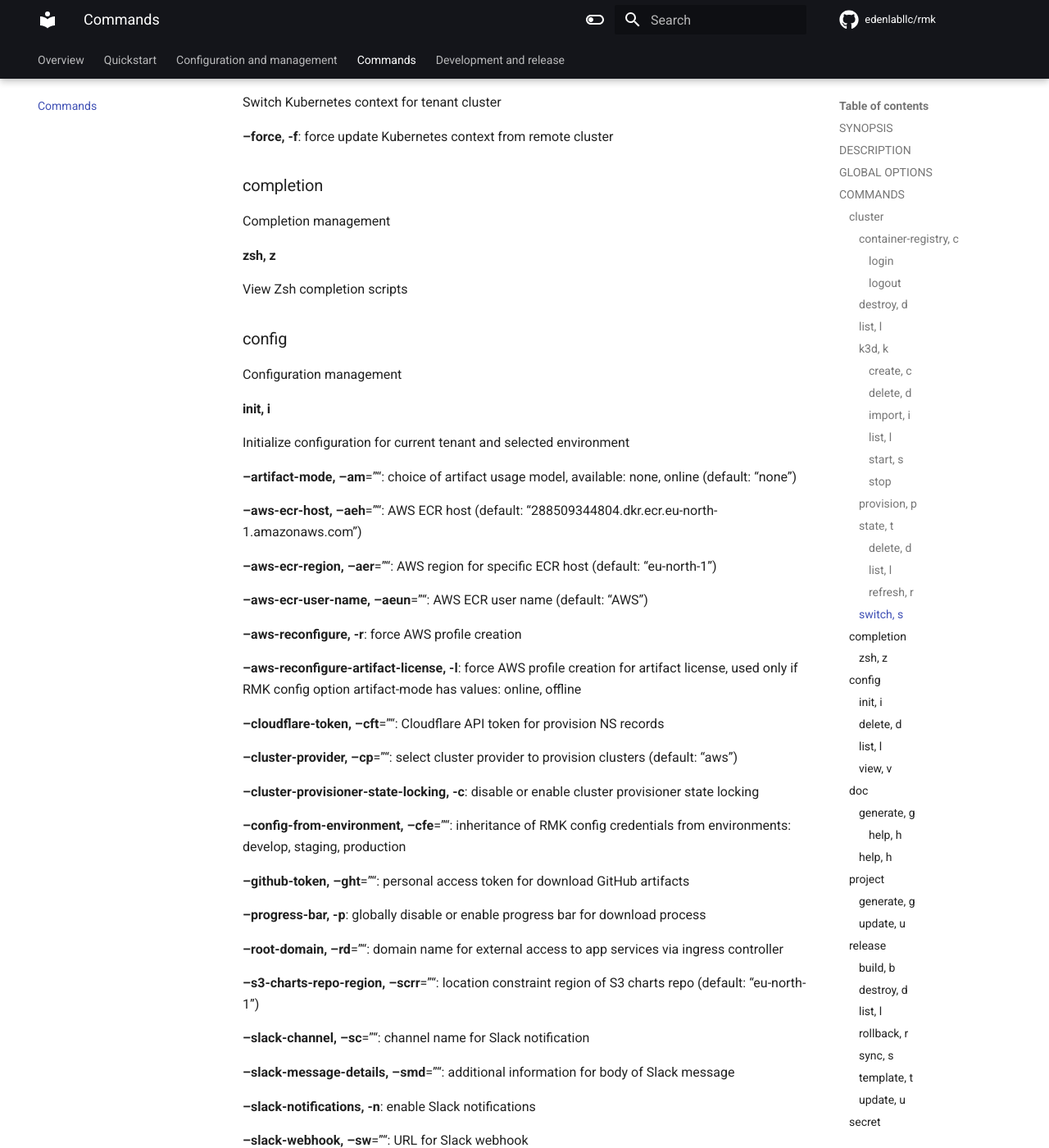
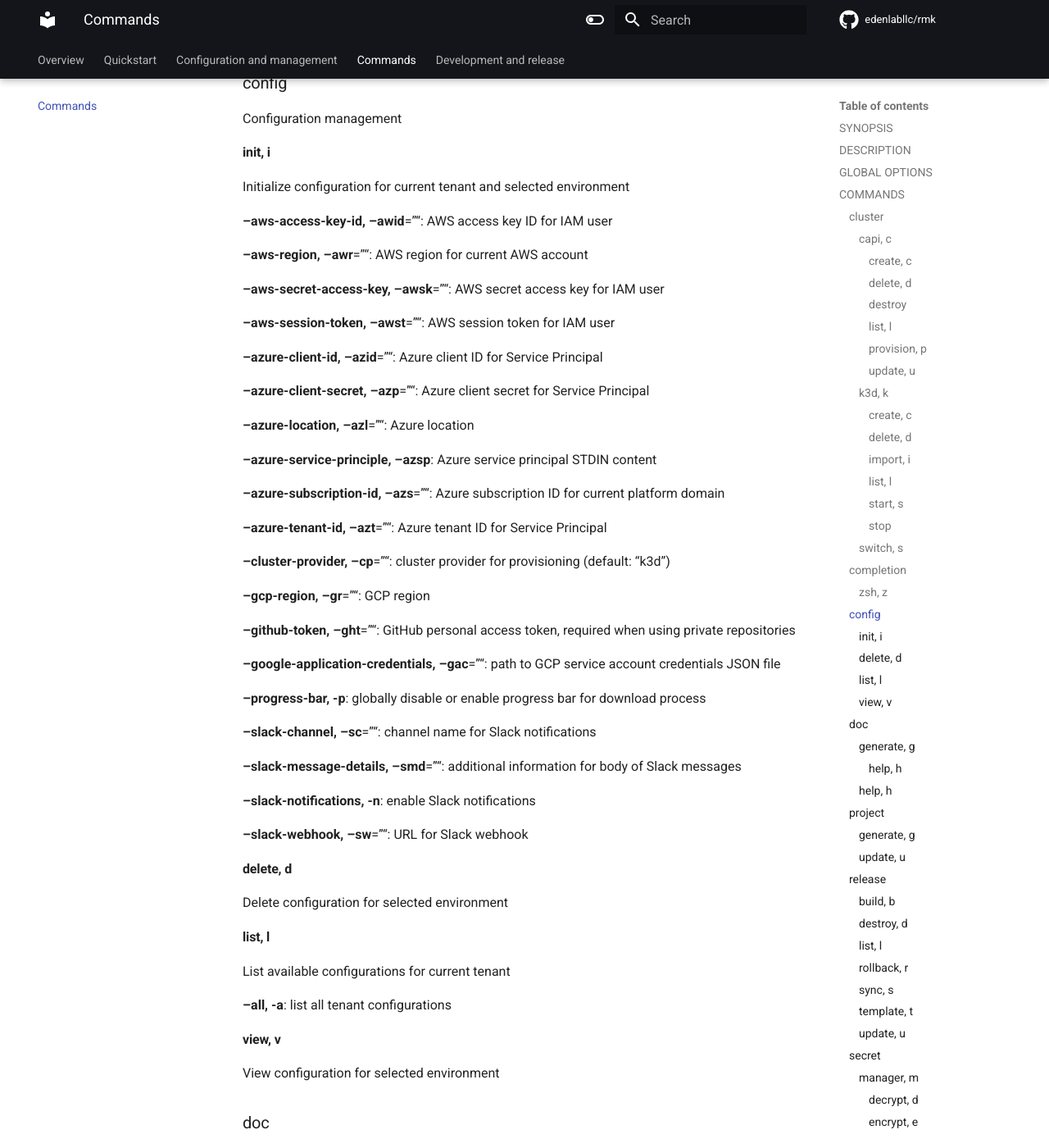
Before and after one commit to edenlabllc/rmk, an MkDocs documentation site: the page built from docs/commands.md, in a window 1280 px wide and 1400 px high, scrolled down 2782 px. Shown: the whole window at 82% size. Built offline with MkDocs 1.6.1 and Material for MkDocs 9.7.7, drawn with Linux system fonts in a browser that asks for light colours; comment, search, counter and statistics services are not loaded; the version menu is left out; some of the changed text lies outside the part shown.

Commit message:
[skip docs commands update] Update commands documentation

```diff
--- a/docs/commands.md
+++ b/docs/commands.md
@@ -45,27 +45,35 @@ rmk [GLOBAL OPTIONS] command [COMMAND OPTIONS] [ARGUMENTS...]
 
 Cluster management
 
-#### container-registry, c
+#### capi, c
 
-Container registry management
+CAPI cluster management
 
-##### login
+##### create, c
 
-Log in to container registry
+Create CAPI management cluster
 
-**--get-token, -g**: get ECR token for authentication
+**--k3d-volume-host-path, --kv**="": host local directory path for mount into K3D cluster (default: present working directory)
 
-##### logout
+##### delete, d
 
-Log out from container registry
+Delete CAPI management cluster
 
-#### destroy, d
+##### destroy
 
-Destroy AWS cluster using Terraform
+Destroy K8S target (workload) cluster
 
-#### list, l
+##### list, l
 
-List all Terraform available workspaces
+List CAPI management clusters
+
+##### provision, p
+
+Provision K8S target (workload) cluster
+
+##### update, u
+
+Update CAPI management cluster
 
 #### k3d, k
 
@@ -99,30 +107,6 @@ Start K3D cluster
 
 Stop K3D cluster
 
-#### provision, p
-
-Provision AWS cluster using Terraform
-
-**--plan, -p**: creates an execution Terraform plan
-
-#### state, t
-
-State cluster management using Terraform
-
-##### delete, d
-
-Delete resource from Terraform state
-
-**--resource-address, --ra**="": resource address for delete from Terraform state
-
-##### list, l
-
-List resources from Terraform state
-
-##### refresh, r
-
-Update state file for AWS cluster using Terraform
-
 #### switch, s
 
 Switch Kubernetes context for tenant cluster
@@ -145,37 +129,39 @@ Configuration management
 
 Initialize configuration for current tenant and selected environment
 
-**--artifact-mode, --am**="": choice of artifact usage model, available: none, online (default: "none")
+**--aws-access-key-id, --awid**="": AWS access key ID for IAM user
 
-**--aws-ecr-host, --aeh**="": AWS ECR host (default: "288509344804.dkr.ecr.eu-north-1.amazonaws.com")
+**--aws-region, --awr**="": AWS region for current AWS account
 
-**--aws-ecr-region, --aer**="": AWS region for specific ECR host (default: "eu-north-1")
+**--aws-secret-access-key, --awsk**="": AWS secret access key for IAM user
 
-**--aws-ecr-user-name, --aeun**="": AWS ECR user name (default: "AWS")
+**--aws-session-token, --awst**="": AWS session token for IAM user
 
-**--aws-reconfigure, -r**: force AWS profile creation
+**--azure-client-id, --azid**="": Azure client ID for Service Principal
 
-**--aws-reconfigure-artifact-license, -l**: force AWS profile creation for artifact license, used only if RMK config option artifact-mode has values: online, offline
+**--azure-client-secret, --azp**="": Azure client secret for Service Principal
 
-**--cloudflare-token, --cft**="": Cloudflare API token for provision NS records
+**--azure-location, --azl**="": Azure location
 
-**--cluster-provider, --cp**="": select cluster provider to provision clusters (default: "aws")
+**--azure-service-principle, --azsp**: Azure service principal STDIN content
 
-**--cluster-provisioner-state-locking, -c**: disable or enable cluster provisioner state locking
+**--azure-subscription-id, --azs**="": Azure subscription ID for current platform domain
 
-**--config-from-environment, --cfe**="": inheritance of RMK config credentials from environments: develop, staging, production
+**--azure-tenant-id, --azt**="": Azure tenant ID for Service Principal
 
-**--github-token, --ght**="": personal access token for download GitHub artifacts
+**--cluster-provider, --cp**="": cluster provider for provisioning (default: "k3d")
+
+**--gcp-region, --gr**="": GCP region
+
+**--github-token, --ght**="": GitHub personal access token, required when using private repositories
+
+**--google-application-credentials, --gac**="": path to GCP service account credentials JSON file
 
 **--progress-bar, -p**: globally disable or enable progress bar for download process
 
-**--root-domain, --rd**="": domain name for external access to app services via ingress controller
+**--slack-channel, --sc**="": channel name for Slack notifications
 
-**--s3-charts-repo-region, --scrr**="": location constraint region of S3 charts repo (default: "eu-north-1")
-
-**--slack-channel, --sc**="": channel name for Slack notification
-
-**--slack-message-details, --smd**="": additional information for body of Slack message
+**--slack-message-details, --smd**="": additional information for body of Slack messages
 
 **--slack-notifications, -n**: enable Slack notifications
 
@@ -260,8 +252,6 @@ Destroy releases
 **--helmfile-args, --ha**="": Helmfile additional arguments
 
 **--helmfile-log-level, --hll**="": Helmfile log level severity, available: debug, info, warn, error (default: "error")
-
-**--output, -o**="": output format, available: short, yaml (default: "short")
 
 **--selector, -l**="": only run using releases that match labels. Labels can take form of foo=bar or foo!=bar
 
```
Also changed, not shown: other parts of docs/commands.md (+8 -2 lines).
